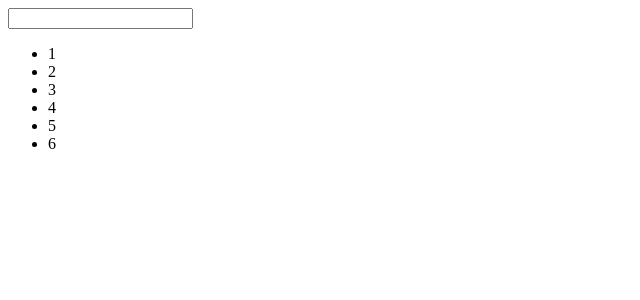
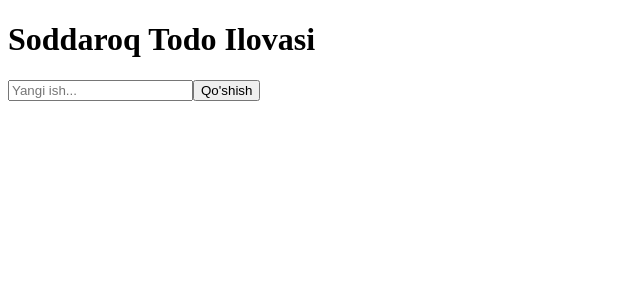
Before and after one commit to R-Islombek/React_Amaliyot, a React (Vite) app: page / in a window 1280 px wide. Shown: the top 300 px of the page, without its empty margins (0-640 px from the left). Built offline with nearby package versions, Linux system fonts and the light colour scheme.

Commit message:
input qoshildi todo

```diff
--- a/src/App.jsx
+++ b/src/App.jsx
@@ -1,20 +1,54 @@
-import React from 'react';
-import { useState } from 'react';
+import React, { useState } from 'react';
 
-const App = () => {
+const SoddaroqTodo = () => {
+  const [todos, setTodos] = useState([]);
 
-  const arr = [1, 2, 3, 4, 5, 6]
+  const [input, setInput] = useState('');
+
+
+  const addTodo = () => {
+    if (input.trim()) {
+      const newTodo = {
+        id: Date.now(),
+        text: input,
+      };
+
+      setTodos([...todos, newTodo]);
+      setInput('');
+    }
+  };
+
+
+  const deleteTodo = (id) => {
+    const updatedTodos = todos.filter(todo => todo.id !== id);
+    setTodos(updatedTodos);
+  };
+
   return (
+    <div>
+      <h1>Soddaroq Todo Ilovasi</h1>
 
-    <div>
-          <input type="text" />
-          <ul>
-               {arr.map((item)=>(
-                <li key={item}>{item}</li>
-               ))}
-          </ul>
+      {/* Input va Qo'shish tugmasi */}
+      <input
+        type="text"
+        value={input}
+        onChange={(e) => setInput(e.target.value)}
+        placeholder="Yangi ish..."
+      />
+      <button onClick={addTodo}>Qo'shish</button>
+
+
+      <ul>
+        {todos.map((todo) => (
+          <li key={todo.id}>
+            {todo.text}
+
+            <button onClick={() => deleteTodo(todo.id)}>O'chirish</button>
+          </li>
+        ))}
+      </ul>
     </div>
-  )
-}
+  );
+};
 
-export default App
+export default SoddaroqTodo;
```
